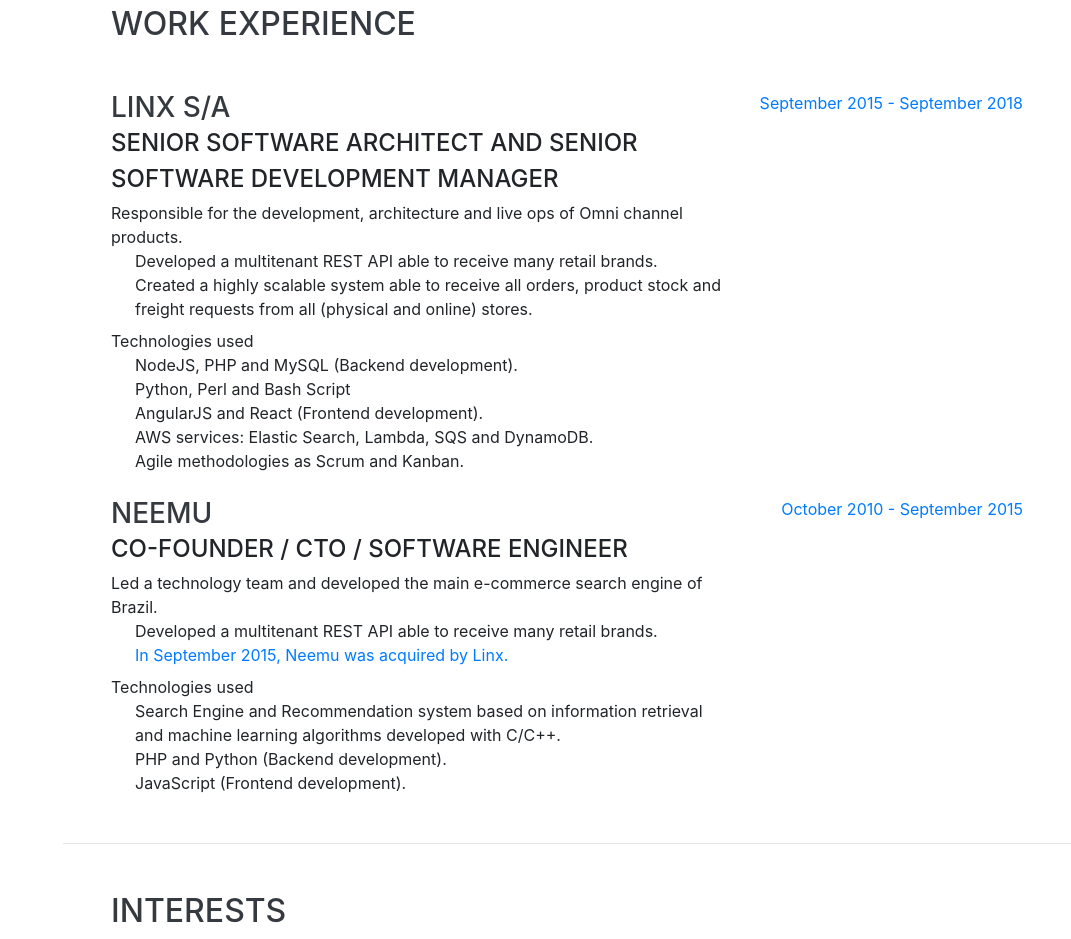
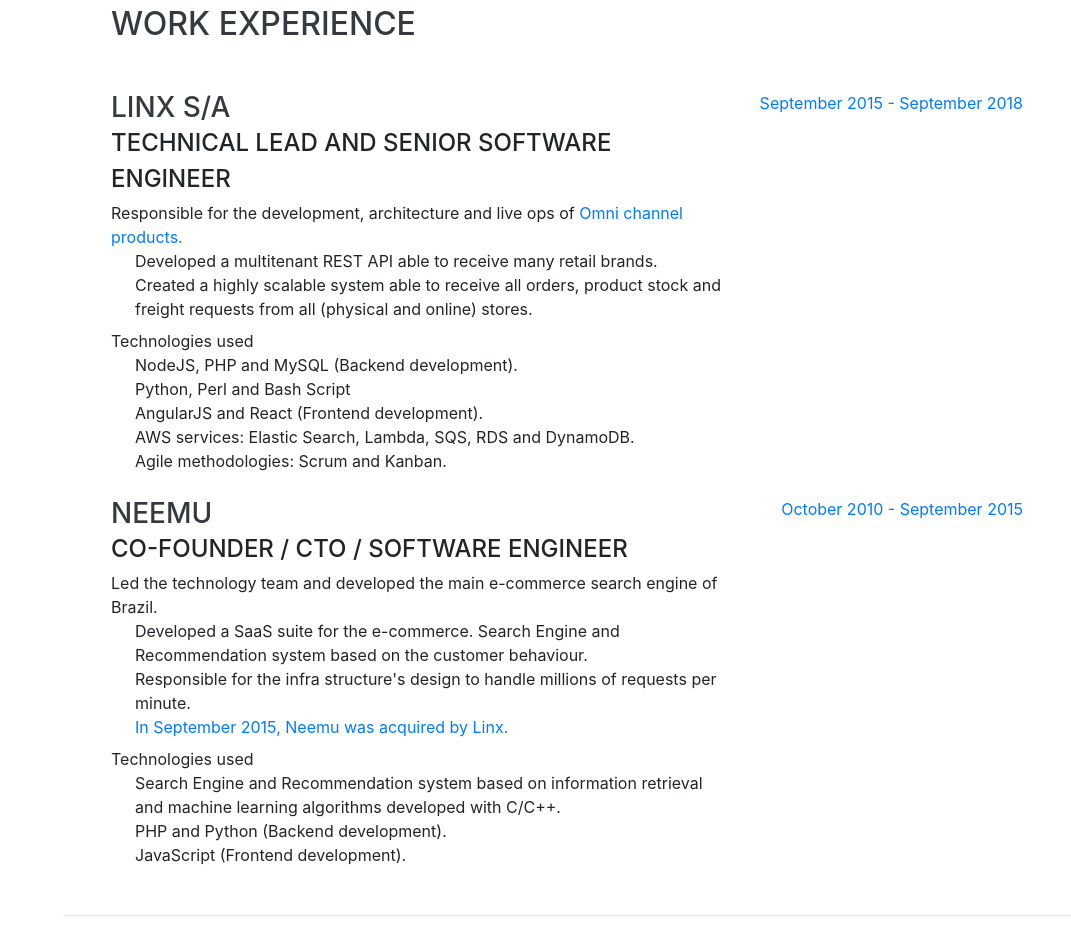
Before and after one commit to guilhermetoda/guilhermetoda.github.io, a website with bundled scripts: page index.html in a window 1280 px wide. Shown: the part 4600-5539 px from the top of the page, without its empty margins (209-1280 px from the left). Built offline with nearby package versions, Linux system fonts and the light colour scheme; a web font is replaced by a local one.

Commit message:
Experience modifications

```diff
--- a/index.html
+++ b/index.html
@@ -314,8 +314,8 @@
         <div class="resume-item d-flex flex-column flex-md-row justify-content-between">
           <div class="resume-content">
             <h3 class="mb-0">Linx S/A</h3>
-            <div class="subheading mb-1">Senior Software Architect and Senior Software Development Manager</div>
-            <p class="mb-0">Responsible for the development, architecture and live ops of Omni channel products. </p>
+            <div class="subheading mb-1">Technical Lead and Senior Software Engineer</div>
+            <p class="mb-0">Responsible for the development, architecture and live ops of <a href="https://www.linx.com.br/linx-omni/">Omni channel products. </a></p>
                 <p class="ml-4 mb-0">Developed a multitenant REST API able to receive many retail brands.</p>
                 <p class="ml-4 mb-2">Created a highly scalable system able to receive all orders, product stock and freight requests from all (physical and online) stores.</p>
 
@@ -323,8 +323,8 @@
                <p class="ml-4 mb-0">NodeJS, PHP and MySQL (Backend development).</p>
                <p class="ml-4 mb-0">Python, Perl and Bash Script</p>
                <p class="ml-4 mb-0">AngularJS and React (Frontend development).</p>
-               <p class="ml-4 mb-0">AWS services: Elastic Search, Lambda, SQS and DynamoDB.</p>
-               <p class="ml-4 mb-4">Agile methodologies as Scrum and Kanban.</p>
+               <p class="ml-4 mb-0">AWS services: Elastic Search, Lambda, SQS, RDS and DynamoDB.</p>
+               <p class="ml-4 mb-4">Agile methodologies: Scrum and Kanban.</p>
           </div>
           <div class="resume-date text-md-right">
             <span class="text-primary">September 2015 - September 2018</span>
@@ -335,9 +335,10 @@
             <div class="resume-content">
               <h3 class="mb-0">Neemu</h3>
               <div class="subheading mb-1">Co-Founder / CTO / Software Engineer</div>
-              <p class="mb-0">Led a technology team and developed the main e-commerce search engine of Brazil. </p>
-                  <p class="ml-4 mb-0">Developed a multitenant REST API able to receive many retail brands.</p>
-                  <p class="ml-4 mb-2"> <a href="http://ri.linx.com.br/noticia/linx-anuncia-aquisicao-da-chaordic-e-da-neemu/?lang=en">In September 2015, Neemu was acquired by Linx.</a></p>
+              <p class="mb-0">Led the technology team and developed the main e-commerce search engine of Brazil. </p>
+                  <p class="ml-4 mb-0">Developed a SaaS suite for the e-commerce. Search Engine and Recommendation system based on the customer behaviour.</p>
+                  <p class="ml-4 mb-0">Responsible for the infra structure's design to handle millions of requests per minute.</p>
+                  <p class="ml-4 mb-2"> <a href="http://ri.linx.com.br/noticia/linx-anuncia-aquisicao-da-chaordic-e-da-neemu-2/?lang=en">In September 2015, Neemu was acquired by Linx.</a></p>
 
                  <p class="mb-0">Technologies used</p>
                  <p class="ml-4 mb-0">Search Engine and Recommendation system based on information retrieval and machine learning algorithms developed with C/C++.</p>
```
